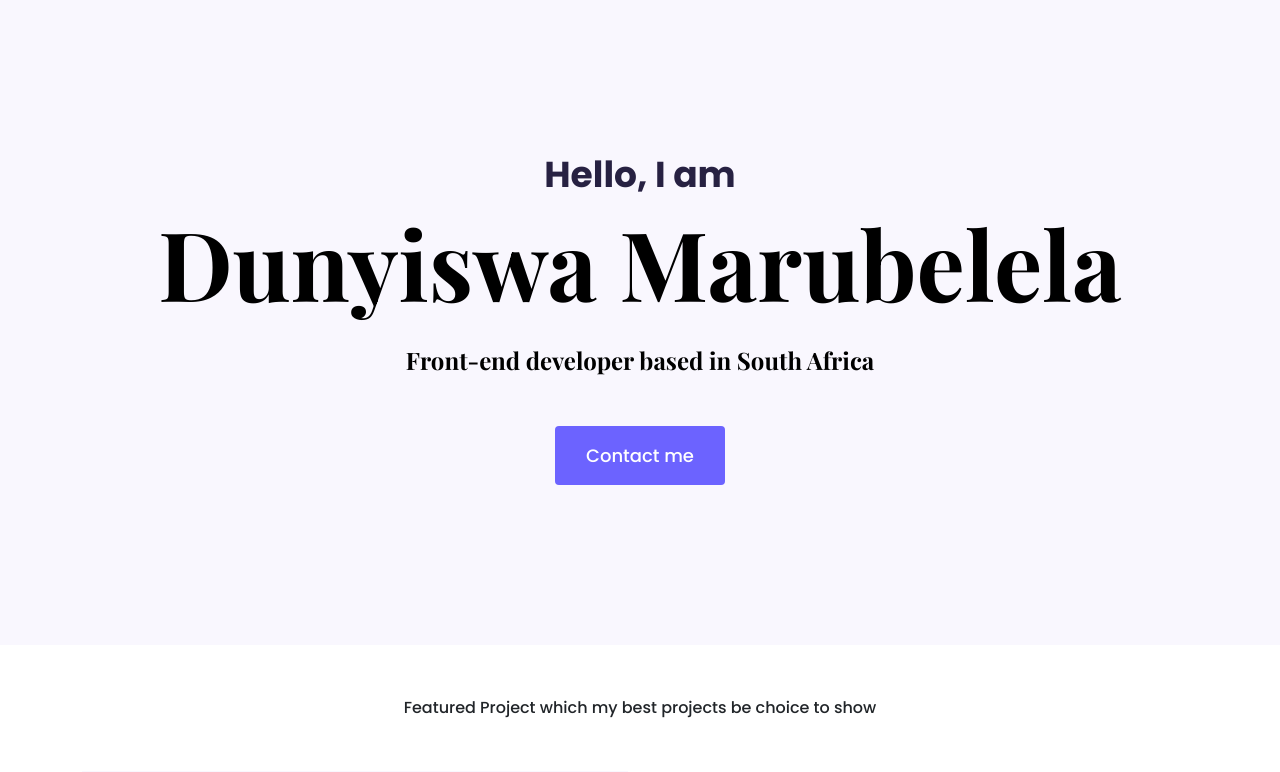
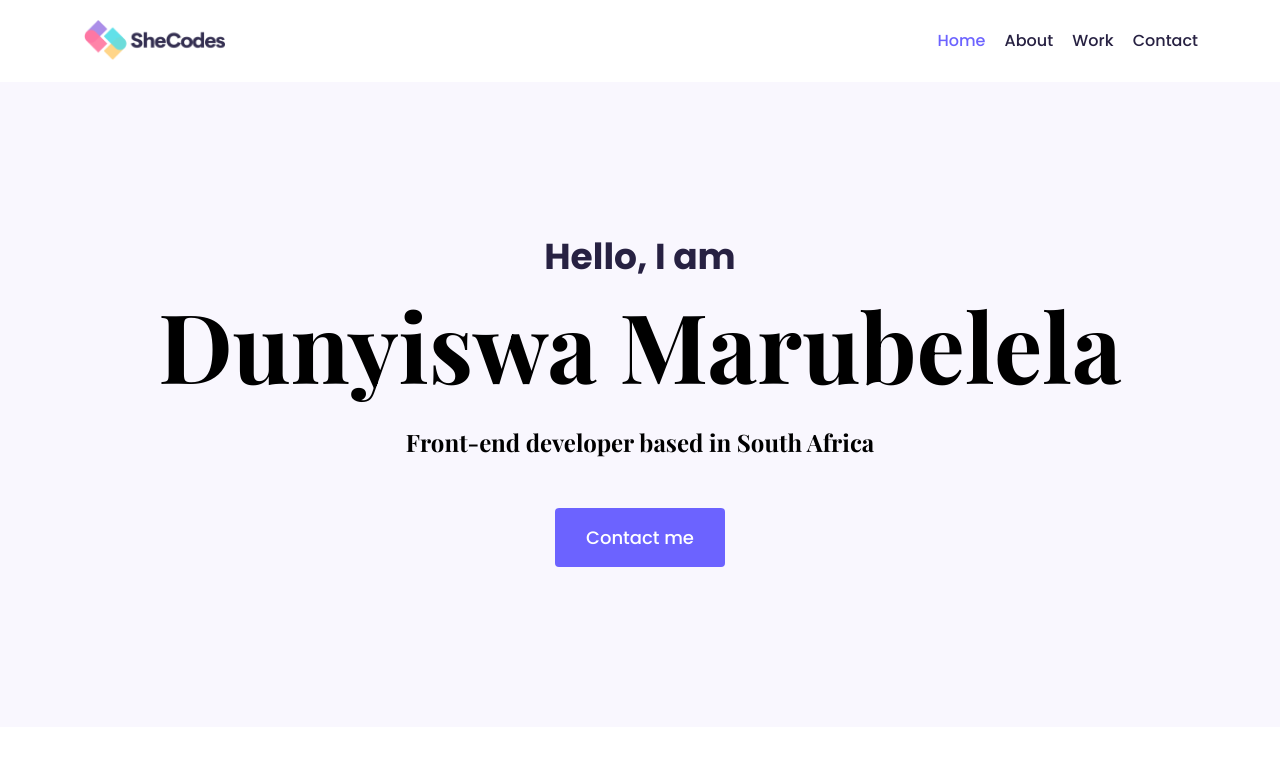
Before and after one commit to ProdenceM/frontend-portfolio-project, a plain HTML site: page index.html in a window 1280 px wide. Shown: the top 772 px of the page. Drawn offline with nearby package versions, Linux system fonts and the light colour scheme.

Commit message:
Added website navigation and logo, intergraded the HTML and CSS.

```diff
--- a/index.html
+++ b/index.html
@@ -29,6 +29,32 @@
     ></script>
   </head>
   <body>
+    <div class="container">
+      <nav class="d-flex justify-content-between">
+        <a href="index.html">
+          <img src="images/logo.png" class="logo d-none d-md-block" alt="" />
+          <img
+            src="images/logo-small.jpg"
+            class="logo d-block d-md-none"
+            alt=""
+          />
+        </a>
+        <ul>
+          <li class="active">
+            <a href="index.html ">Home</a>
+          </li>
+          <li>
+            <a href="about.html">About</a>
+          </li>
+          <li>
+            <a href="work.html">Work</a>
+          </li>
+          <li>
+            <a href="contact.html">Contact</a>
+          </li>
+        </ul>
+      </nav>
+    </div>
     <div class="hero">
       <p>Hello, I am</p>
       <h1>Dunyiswa Marubelela</h1>
--- a/style/portfolio.css
+++ b/style/portfolio.css
@@ -111,6 +111,37 @@ p {
   width: 500px;
 }
 
+.logo {
+  max-height: 40px;
+}
+
+nav {
+  padding: 20px 0;
+}
+
+nav ul {
+  padding: 0;
+  margin: 0;
+}
+
+nav li {
+  display: inline;
+  list-style: none;
+  line-height: 42px;
+  margin-left: 15px;
+}
+
+nav a {
+  text-decoration: none;
+  color: #272142;
+  transition: all 100ms ease-in-out;
+}
+
+nav a:hover,
+nav li.active a {
+  color: var(--branding-color);
+}
+
 @media (max-width: 900px) {
   h1 {
     font-size: 44px;
@@ -134,4 +165,8 @@ p {
     padding: 0;
     text-align: center;
   }
+
+  nav a {
+    font-size: 14px;
+  }
 }
```
Also changed, not shown: images/logo-small.jpg (added), images/logo.png (added).
